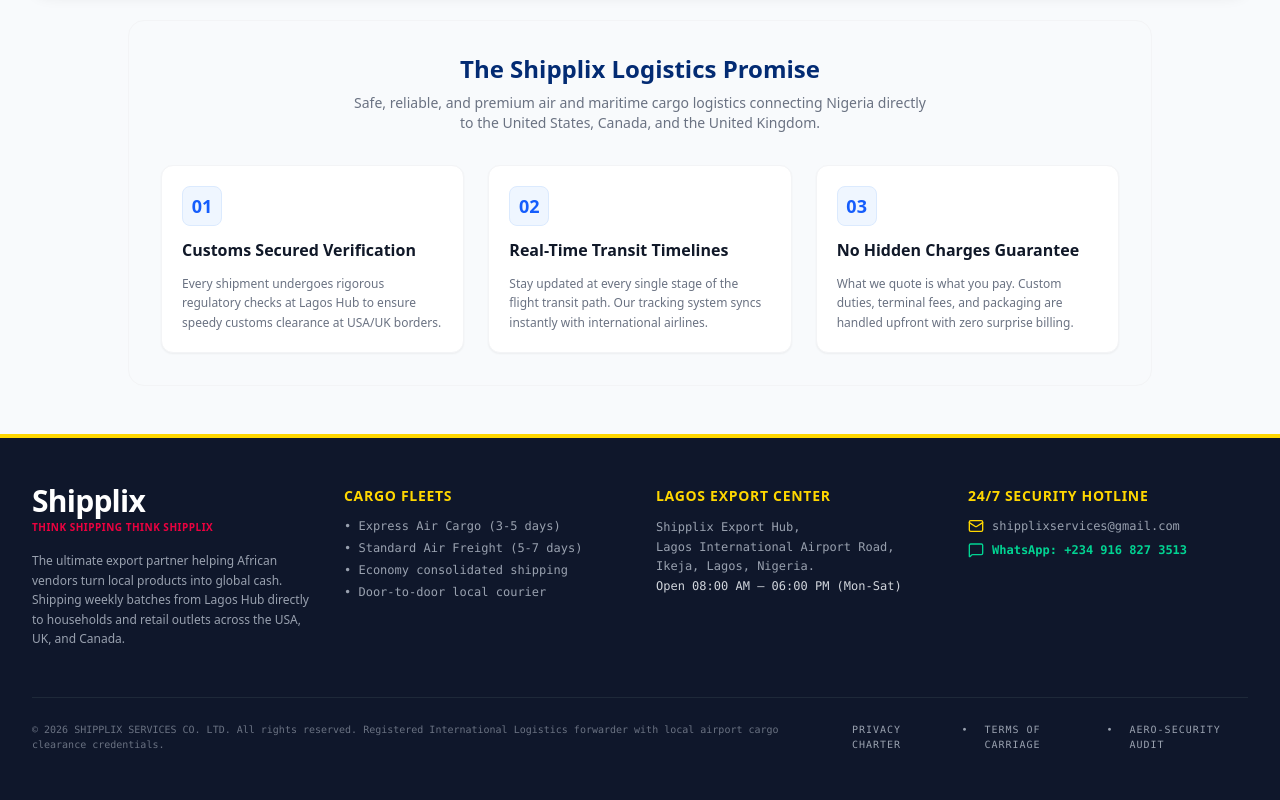
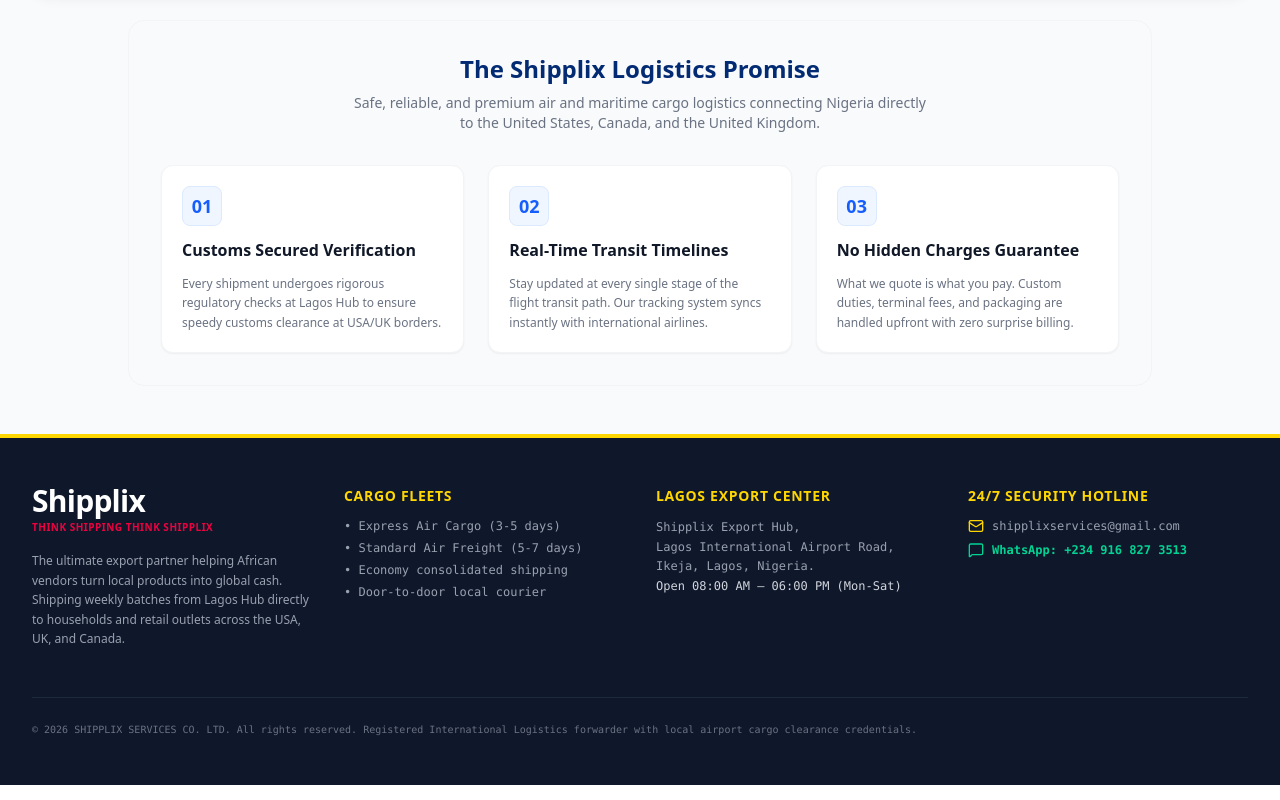
Before and after one commit to shipplixservices-web/SHIPPLIXTRACKING, a React (Vite) app: page / in a window 1280 px wide. Shown: the part 792-1592 px from the top of the page. Built offline with nearby package versions, Linux system fonts and the light colour scheme.

Commit message:
refactor: clean up footer links and server config
Remove unused legal links from the footer and prune redundant file system path utilities in the server configuration.

```diff
--- a/server.ts
+++ b/server.ts
@@ -1,12 +1,8 @@
 import express from "express";
 import path from "path";
 import fs from "fs";
-import { fileURLToPath } from "url";
 import { createServer as createViteServer } from "vite";
 import { Shipment, MILESTONES, MilestoneHistoryEntry, NotificationEntry } from "./src/types.js";
-
-const __filename = fileURLToPath(import.meta.url);
-const __dirname = path.dirname(__filename);
 
 const app = express();
 const PORT = 3000;
--- a/src/App.tsx
+++ b/src/App.tsx
@@ -94,13 +94,6 @@
             <p className="text-[10px] text-gray-500 font-mono">
               © {new Date().getFullYear()} SHIPPLIX SERVICES CO. LTD. All rights reserved. Registered International Logistics forwarder with local airport cargo clearance credentials.
             </p>
-            <div className="flex space-x-4 text-[10px] text-gray-400 font-mono uppercase tracking-widest">
-              <a href="#" className="hover:text-[#FFD700] transition-colors">Privacy Charter</a>
-              <span>•</span>
-              <a href="#" className="hover:text-[#FFD700] transition-colors">Terms of Carriage</a>
-              <span>•</span>
-              <a href="#" className="hover:text-[#FFD700] transition-colors">Aero-Security Audit</a>
-            </div>
           </div>
         </div>
       </footer>
```
